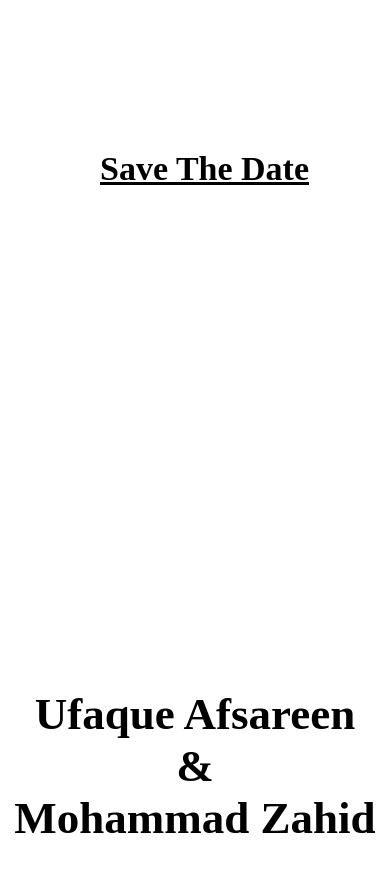
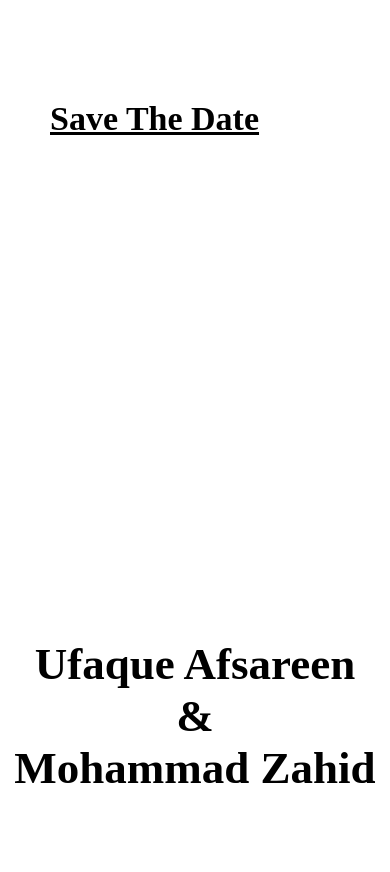
Before and after one commit to abdullahansd/invitationcard, a plain HTML site: page main.html in a window 390 px wide. Shown: the top 872 px of the page. Drawn offline with nearby package versions, Linux system fonts and the light colour scheme.

Commit message:
Update media.css

```diff
--- a/media.css
+++ b/media.css
@@ -14,6 +14,7 @@
 
     .cardup h1 {
         font-size: 34px;
+        margin: 100px 0 0 50px;
     }
 
     .cardbet h2 {
```
